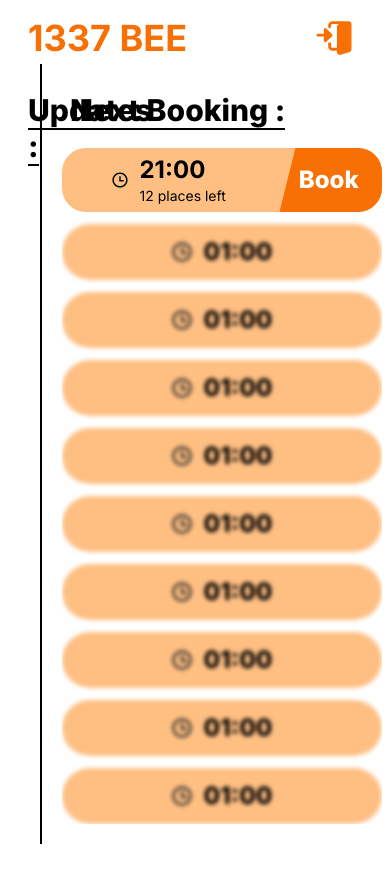
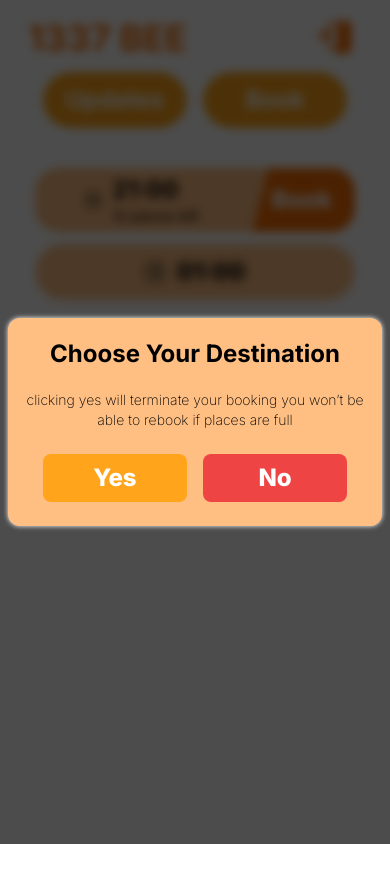
Before and after one commit to issam22-laafer/1337-transport, a Next.js app: page /booking in a window 390 px wide. Shown: the top 882 px of the page. Before the commit the page ends 844 px from the top, so only its background shows below. Built offline with nearby package versions, Linux system fonts and the light colour scheme.

Commit message:
responsive design and popups

```diff
--- a/app/booking/page.jsx
+++ b/app/booking/page.jsx
@@ -1,10 +1,44 @@
 "use client";
 
 // import { Accordion, AccordionItem, Avatar } from "@nextui-org/react";
-import React, { useEffect } from "react";
+import React, { useEffect, useState } from "react";
+import { Select, SelectItem } from "@nextui-org/react";
 export default function Page() {
   useEffect(() => {
     const summaries = document.querySelectorAll("details summary");
+    let button_book = document.getElementById("button_book");
+    let button_update = document.getElementById("button_update");
+
+    const handleResize = () => {
+      if (window.innerWidth >= 1024) {
+        document.querySelector(".booking").style.display = "flex";
+        document.querySelector(".updates").style.display = "flex";
+      } else {
+        if (document.querySelector(".booking").style.display == "flex") {
+          document.querySelector(".booking").style.display = "flex";
+          document.querySelector(".updates").style.display = "none";
+        } else if (document.querySelector(".updates").style.display == "flex") {
+          document.querySelector(".booking").style.display = "none";
+          document.querySelector(".updates").style.display = "flex";
+        }
+      }
+    };
+
+    handleResize(); // Initial check
+
+    button_book.onclick = () => {
+      if (window.innerWidth < 1024) {
+        document.querySelector(".updates").style.display = "none";
+        document.querySelector(".booking").style.display = "flex";
+      }
+    };
+
+    button_update.onclick = () => {
+      if (window.innerWidth < 1024) {
+        document.querySelector(".updates").style.display = "flex";
+        document.querySelector(".booking").style.display = "none";
+      }
+    };
 
     const handleSummaryClick = (event) => {
       const details = event.target.closest("details");
@@ -19,30 +53,120 @@ export default function Page() {
       summary.addEventListener("click", handleSummaryClick);
     });
 
+    window.addEventListener("resize", handleResize);
+
     return () => {
       summaries.forEach((summary) => {
         summary.removeEventListener("click", handleSummaryClick);
       });
+      window.removeEventListener("resize", handleResize);
     };
   }, []);
   return (
-    <div className="h-screen  w-screen  ">
+    <div className="h-screen   w-screen  ">
+      {/* ----------------------------------------------- */}
+      <div
+        className="confirmation-popup  hidden	 z-50 w-screen  justify-center items-center h-screen  fixed top-0 left-0"
+        style={{
+          backgroundColor: "rgba(0,0,0,0.7)",
+          backdropFilter: "blur(5px)",
+        }}
+      >
+        <div
+          className="md:w-96  flex 	 bg-main-brown rounded-xl  p-3 flex-col   justify-center items-center  w-full m-2 "
+          style={{
+            boxShadow: "0px 0px 5px #FFFFFF",
+          }}
+        >
+          <h1 className="text-black text-2xl my-2 font-bold ">
+            Choose Your Destination
+          </h1>
+          {/* <p className="md:w-80 w-full text-center text-sm font-extralight my-3">
+            clicking yes will terminate your booking you won’t be able to rebook
+            if places are full
+          </p> */}
+          <select
+            name=""
+            id=""
+            className="outline-none md:w-80 p-2 rounded-lg border-main-brown border-2 border-solid w-full "
+          >
+            <option value="">msklil</option>
+            <option value="">msklil</option>
+            <option value="">msklil</option>
+            <option value="">msklil</option>
+          </select>
+
+          <button className=" p-2 bg-main-orange rounded-lg w-44 my-3 text-2xl font-extrabold text-white">
+            Book
+          </button>
+        </div>
+      </div>
+      {/* ----------------------------------------------- */}
+
+      <div
+        className="cancel-popup 	 z-50 w-screen flex justify-center items-center h-screen  fixed top-0 left-0"
+        style={{
+          backgroundColor: "rgba(0,0,0,0.7)",
+          backdropFilter: "blur(5px)",
+        }}
+      >
+        <div
+          className="md:w-96  flex 	 bg-main-brown rounded-xl  p-3 flex-col   justify-center items-center  w-full m-2 "
+          style={{
+            boxShadow: "0px 0px 5px #FFFFFF",
+          }}
+        >
+          <h1 className="text-black text-2xl my-2 font-bold ">
+            Choose Your Destination
+          </h1>
+          <p className="md:w-80 w-full text-center text-sm font-extralight my-3">
+            clicking yes will terminate your booking you won’t be able to rebook
+            if places are full
+          </p>
+
+          <div>
+            <button className=" p-2 bg-main-yellow rounded-lg w-36 mx-2 my-3 text-2xl font-extrabold text-white">
+              Yes
+            </button>
+            <button className=" p-2 bg-red-500 rounded-lg w-36 mx-2 my-3 text-2xl font-extrabold text-white">
+              No
+            </button>
+          </div>
+        </div>
+      </div>
+      {/* ----------------------------------------------- */}
+
       <div className="text-main-orange fixed top-0 backdrop-blur-md flex justify-between px-7 items-center text-center h-16  w-full text-4xl pt-3 font-bold">
         1337 BEE
         <img src="/assets/logout_logo.svg" alt="logout_logo" className="w-22" />
       </div>
-      <div className="booking_container h-screen  pt-16 flex justify-between items-start">
-        <div className="updates booking m-auto h-full flex justify-start items-start w-update_w p-5  flex-col">
+      <div className="lg:hidden flex justify-center items-center pt-16 ">
+        <button
+          id="button_update"
+          className="  bg-main-yellow w-36 text-2xl font-bold h-14 m-2 text-white rounded-full "
+        >
+          Updates
+        </button>
+        <button
+          id="button_book"
+          className="  bg-main-yellow w-36 text-2xl font-bold h-14 m-2 text-white rounded-full "
+        >
+          Book
+        </button>
+      </div>
+      <div className="booking_container h-screen  lg:pt-16 pt-0 flex  justify-between items-start">
+        {/* ---------------------------------------- */}
+        <div className="updates  m-auto h-full  lg:flex hidden  justify-start items-start lg:w-update_w w-full p-5  flex-col">
           {" "}
-          <h1 className="text-3xl mb-5 font-extrabold  w-full text-start p-2  ">
+          <h1 className="text-3xl lg:block hidden mb-5 font-extrabold  w-full text-start p-2  ">
             <span className="border-b-black border-b-2 border-b-solid w-fit">
               Updates :
             </span>
           </h1>
           <div className="  my-5 overflow-y-scroll messages_container w-full m-auto">
-            <div className="message flex  justify-start border-t-solid border-t-2 w-full p-3 border-t-gray-500 items-start">
-              <img src="/assets/mystic.svg" className="w-20" alt="" />
-              <div>
+            <div className="message flex w-full justify-start border-t-solid border-t-2  p-3 border-t-gray-500 items-start">
+              <img src="/assets/mystic.svg" className="lg:w-20 w-16" alt="" />
+              <div className="w-full">
                 <details className="ml-5 ">
                   <summary className="cursor-pointer font-extrabold text-main-orange">
                     Mystic
@@ -51,73 +175,24 @@ export default function Page() {
                     Lorem ipsum dolor sit amet consectetur adipisicing elit.
                     Ipsa, recusandae, aliquam facere quod nesciunt, similique
                     maxime voluptatem facilis modi quaerat eaque tenetur. Nobis
-                    natus porro praesentium dolor recusandae quas similique!
-                    Lorem ipsum dolor sit amet consectetur adipisicing elit.
-                    Maiores exercitationem, sapiente voluptates expedita
-                    possimus ipsa mollitia tenetur eum eligendi? Architecto
-                    animi magni asperiores! Nisi eos repellat mollitia veniam
-                    quaerat vitae. Lorem ipsum dolor sit amet consectetur
-                    adipisicing elit. Ipsa, recusandae, aliquam facere quod
-                    nesciunt, similique maxime voluptatem facilis modi quaerat
-                    eaque tenetur. Nobis natus
                   </p>
                 </details>
-                <div className="ml-5 text-ellipsis overflow-hidden whitespace-nowrap w-96">
+                <div className="ml-5 text-ellipsis overflow-hidden whitespace-nowrap lg:w-96 w-paragraph_w">
                   {" "}
                   Lorem ipsum dolor sit amet consectetur adipisicing elit. Ipsa,
                   recusandae, aliquam facere quod nesciunt, similique maxime
-                  voluptatem facilis modi quaerat eaque tenetur. Nobis natus
-                  porro praesentium dolor recusandae quas similique! Lorem ipsum
-                  dolor sit amet consectetur adipisicing elit. Maiores
-                  exercitationem, sapiente voluptates expedita possimus ipsa
-                  mollitia tenetur eum
-                </div>
-              </div>
-            </div>
-            <div className="message flex  justify-start border-t-solid border-t-2 w-full p-3 border-t-gray-500 items-start">
-              <img src="/assets/mystic.svg" className="w-20" alt="" />
-              <div>
-                <details className="ml-5 ">
-                  <summary className="cursor-pointer font-extrabold text-main-orange">
-                    Mystic
-                  </summary>
-                  <p>
-                    Lorem ipsum dolor sit amet consectetur adipisicing elit.
-                    Ipsa, recusandae, aliquam facere quod nesciunt, similique
-                    maxime voluptatem facilis modi quaerat eaque tenetur. Nobis
-                    natus porro praesentium dolor recusandae quas similique!
-                    Lorem ipsum dolor sit amet consectetur adipisicing elit.
-                    Maiores exercitationem, sapiente voluptates expedita
-                    possimus ipsa mollitia tenetur eum eligendi? Architecto
-                    animi magni asperiores! Nisi eos repellat mollitia veniam
-                    quaerat vitae. Lorem ipsum dolor sit amet consectetur
-                    adipisicing elit. Ipsa, recusandae, aliquam facere quod
-                    nesciunt, similique maxime voluptatem facilis modi quaerat
-                    eaque tenetur. Nobis natus
-                  </p>
-                </details>
-                <div className="ml-5 text-ellipsis overflow-hidden whitespace-nowrap w-96">
-                  {" "}
-                  Lorem ipsum dolor sit amet consectetur adipisicing elit. Ipsa,
-                  recusandae, aliquam facere quod nesciunt, similique maxime
-                  voluptatem facilis modi quaerat eaque tenetur. Nobis natus
-                  porro praesentium dolor recusandae quas similique! Lorem ipsum
-                  dolor sit amet consectetur adipisicing elit. Maiores
-                  exercitationem, sapiente voluptates expedita possimus ipsa
-                  mollitia tenetur eum
                 </div>
               </div>
             </div>
           </div>
         </div>
-
-        <div className="booking h-full flex justify-start items-center w-96 p-5 border-l-black border-l-2 border-l-solid flex-col">
-          <h1 className="text-3xl font-extrabold w-full text-start p-2">
+        {/* -------------------------------------------- */}
+        <div className="booking  h-full flex lg:justify-start lg:items-center justify-center items-center lg:w-96 w-full p-5 lg:border-l-black lg:border-l-2 lg:border-l-solid flex-col">
+          <h1 className="text-3xl lg:block hidden font-extrabold w-full text-start p-2">
             <span className="border-b-black border-b-2 border-b-solid w-fit">
               Next Booking :
             </span>
           </h1>
-
           <div className="booking_container_time overflow-y-scroll h-full  ">
             <div className="booking_card flex overflow-hidden justify-between items-center rounded-3xl h-16 w-80 bg-main-brown my-3">
               <div className="w-2/3 flex justify-center items-center">
@@ -135,50 +210,6 @@ export default function Page() {
               <img src="/assets/clock.svg" className="w-5 mr-3" alt="" />
               {" 01:00"}
             </div>
-            <div className="blured_booking_card bg-main-brown blur-xs h-14 rounded-full flex justify-center items-center my-3 w-80 text-2xl font-extrabold">
-              <img src="/assets/clock.svg" className="w-5 mr-3" alt="" />
-              {" 01:00"}
-            </div>
-            <div className="blured_booking_card bg-main-brown blur-xs h-14 rounded-full flex justify-center items-center my-3 w-80 text-2xl font-extrabold">
-              <img src="/assets/clock.svg" className="w-5 mr-3" alt="" />
-              {" 01:00"}
-            </div>
-            <div className="blured_booking_card bg-main-brown blur-xs h-14 rounded-full flex justify-center items-center my-3 w-80 text-2xl font-extrabold">
-              <img src="/assets/clock.svg" className="w-5 mr-3" alt="" />
-              {" 01:00"}
-            </div>
-            <div className="blured_booking_card bg-main-brown blur-xs h-14 rounded-full flex justify-center items-center my-3 w-80 text-2xl font-extrabold">
-              <img src="/assets/clock.svg" className="w-5 mr-3" alt="" />
-              {" 01:00"}
-            </div>
-            <div className="blured_booking_card bg-main-brown blur-xs h-14 rounded-full flex justify-center items-center my-3 w-80 text-2xl font-extrabold">
-              <img src="/assets/clock.svg" className="w-5 mr-3" alt="" />
-              {" 01:00"}
-            </div>
-            <div className="blured_booking_card bg-main-brown blur-xs h-14 rounded-full flex justify-center items-center my-3 w-80 text-2xl font-extrabold">
-              <img src="/assets/clock.svg" className="w-5 mr-3" alt="" />
-              {" 01:00"}
-            </div>
-            <div className="blured_booking_card bg-main-brown blur-xs h-14 rounded-full flex justify-center items-center my-3 w-80 text-2xl font-extrabold">
-              <img src="/assets/clock.svg" className="w-5 mr-3" alt="" />
-              {" 01:00"}
-            </div>
-            <div className="blured_booking_card bg-main-brown blur-xs h-14 rounded-full flex justify-center items-center my-3 w-80 text-2xl font-extrabold">
-              <img src="/assets/clock.svg" className="w-5 mr-3" alt="" />
-              {" 01:00"}
-            </div>
-            <div className="blured_booking_card bg-main-brown blur-xs h-14 rounded-full flex justify-center items-center my-3 w-80 text-2xl font-extrabold">
-              <img src="/assets/clock.svg" className="w-5 mr-3" alt="" />
-              {" 01:00"}
-            </div>
-            <div className="blured_booking_card bg-main-brown blur-xs h-14 rounded-full flex justify-center items-center my-3 w-80 text-2xl font-extrabold">
-              <img src="/assets/clock.svg" className="w-5 mr-3" alt="" />
-              {" 01:00"}
-            </div>
-            <div className="blured_booking_card bg-main-brown blur-xs h-14 rounded-full flex justify-center items-center my-3 w-80 text-2xl font-extrabold">
-              <img src="/assets/clock.svg" className="w-5 mr-3" alt="" />
-              {" 01:00"}
-            </div>
           </div>
         </div>
       </div>
--- a/tailwind.config.js
+++ b/tailwind.config.js
@@ -28,6 +28,7 @@ module.exports = {
       },
       width: {
         update_w: "calc(100% - 24rem)",
+        paragraph_w : "calc(100vw - 10rem)",
       },
       border: {
         px_1: "1px",
```
Also changed, not shown: app/booking/layout.jsx (line endings or trailing spaces).
